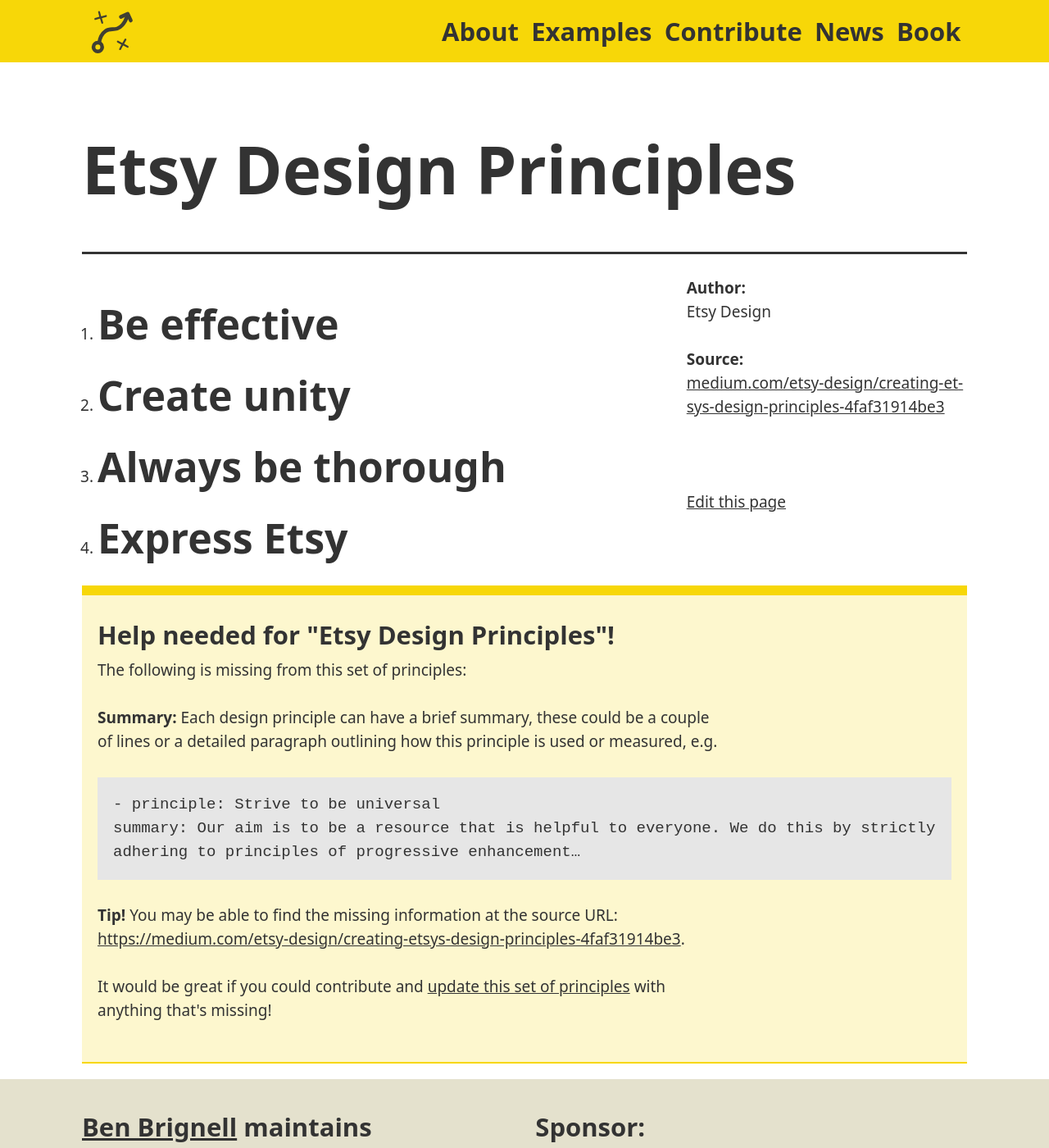
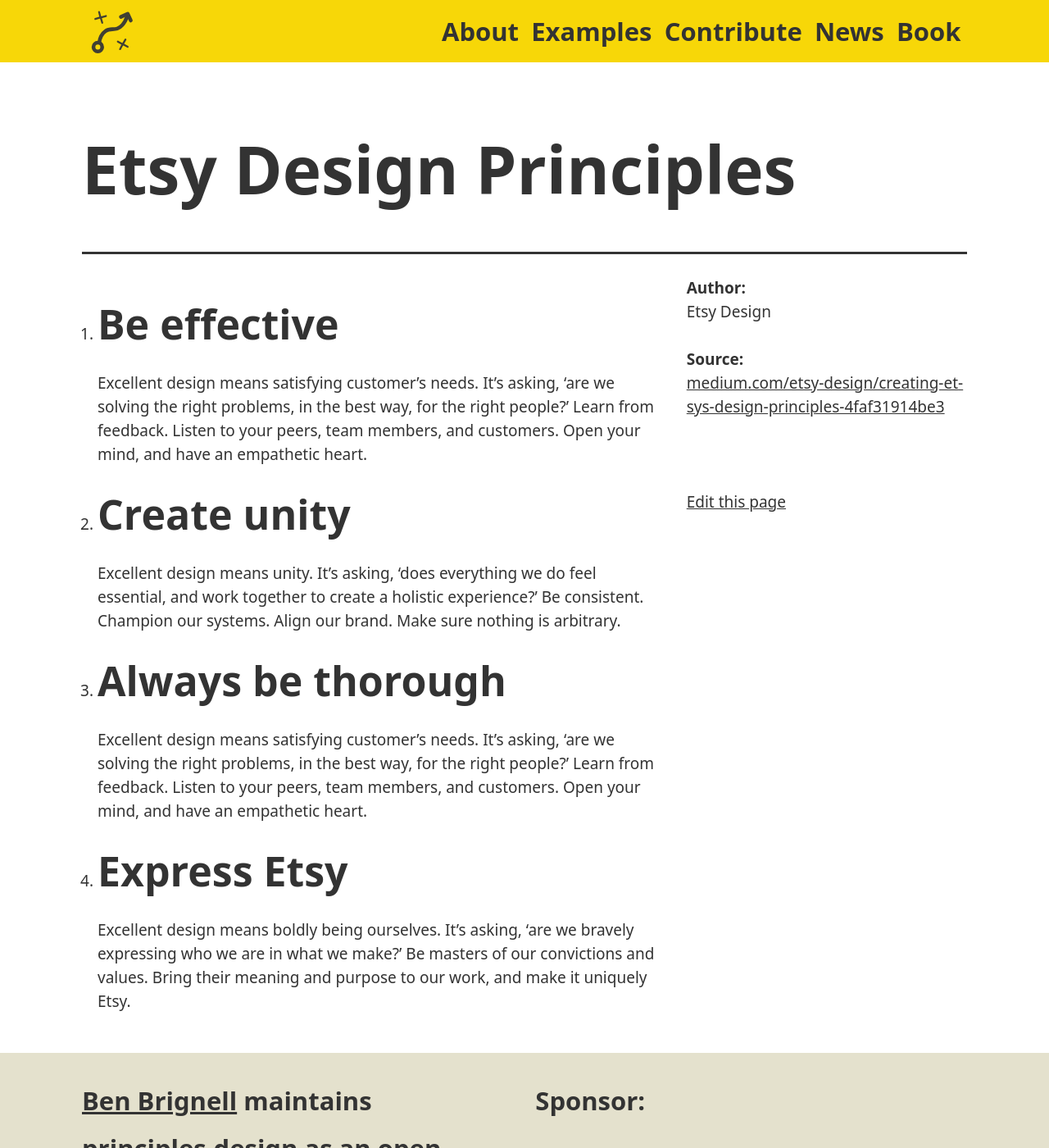
Before and after one commit to benbrignell/principles.design, a Jekyll site: the page built from _examples/etsy-design-principles.md, in a window 1280 px wide and 1400 px high. Shown: the whole window at 82% size. Built offline with Jekyll 4.4.1, drawn with Linux system fonts in a browser that asks for light colours; comment, search, counter and statistics services are not loaded.

Commit message:
Update etsy-design-principles.md
Added summaries from the blog post.

```diff
--- a/_examples/etsy-design-principles.md
+++ b/_examples/etsy-design-principles.md
@@ -5,8 +5,12 @@
 link: https://medium.com/etsy-design/creating-etsys-design-principles-4faf31914be3
 principles:
 - principle: Be effective
+  summary: Excellent design means satisfying customer’s needs. It’s asking, ‘are we solving the right problems, in the best way, for the right people?’ Learn from feedback. Listen to your peers, team members, and customers. Open your mind, and have an empathetic heart.
 - principle: Create unity
+  summary: Excellent design means unity. It’s asking, ‘does everything we do feel essential, and work together to create a holistic experience?’ Be consistent. Champion our systems. Align our brand. Make sure nothing is arbitrary.
 - principle: Always be thorough
+  summary: Excellent design means satisfying customer’s needs. It’s asking, ‘are we solving the right problems, in the best way, for the right people?’ Learn from feedback. Listen to your peers, team members, and customers. Open your mind, and have an empathetic heart.
 - principle: Express Etsy
+  summary: Excellent design means boldly being ourselves. It’s asking, ‘are we bravely expressing who we are in what we make?’ Be masters of our convictions and values. Bring their meaning and purpose to our work, and make it uniquely Etsy.
 tags: [specific, organisations]
 ---
```
